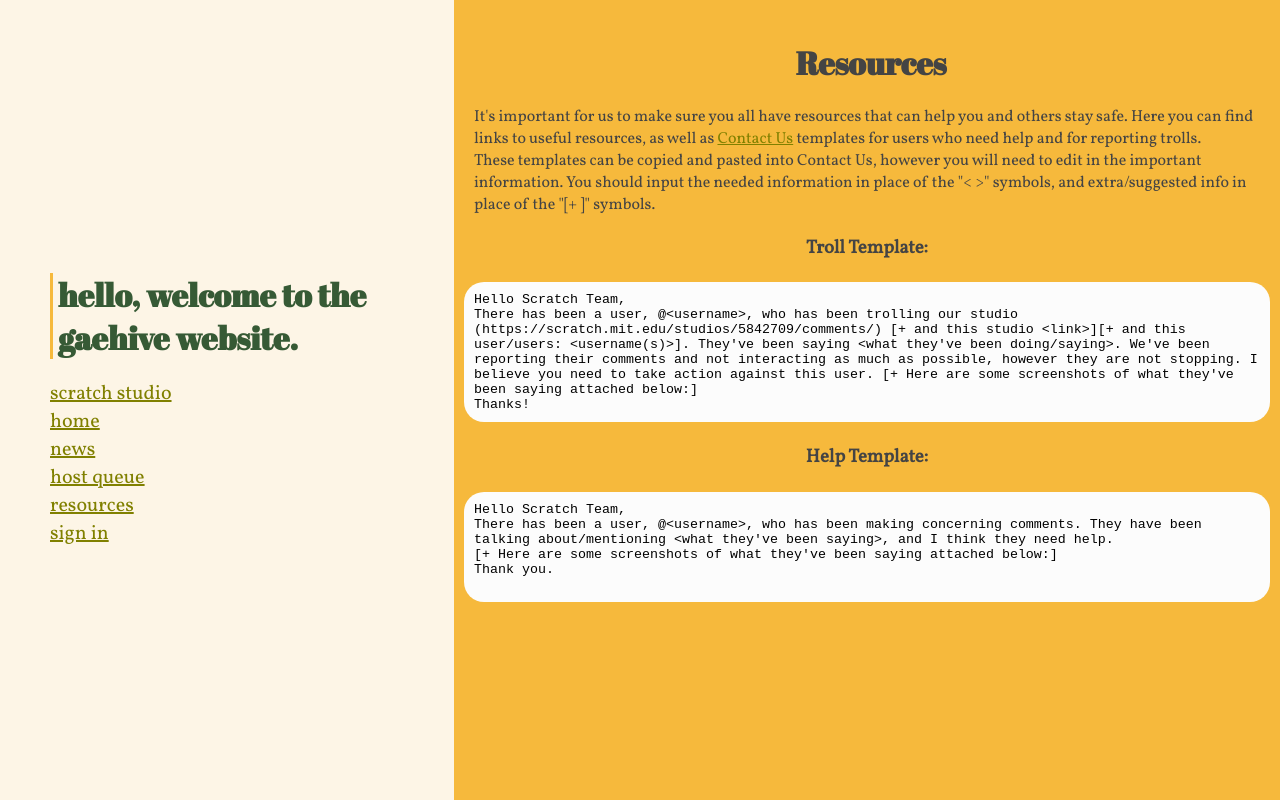
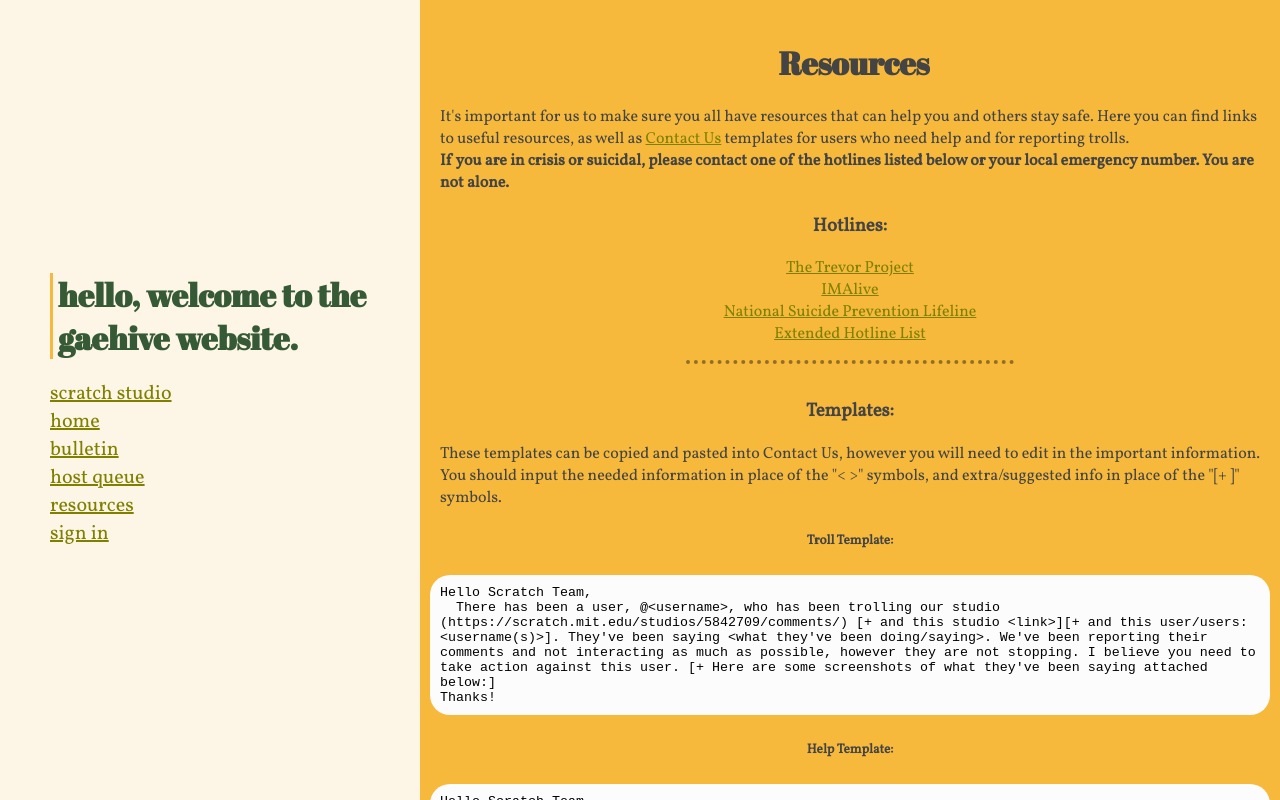
Before and after one commit to PurpleZen/gaehive, a Vue app: page /resources in a window 1280 px wide. Built offline with nearby package versions, Linux system fonts and the light colour scheme.

Commit message:
Cleanup!

```diff
--- a/src/App.vue
+++ b/src/App.vue
@@ -4,7 +4,7 @@
     <h1 v-if="id">hello {{ username }}, welcome to the gaehive website.</h1>
     <a class='sidelinks' href="https://scratch.mit.edu/studios/5842709/comments">scratch studio</a>
     <router-link class='sidelinks' to="/">home</router-link>
-    <router-link class='sidelinks' to="/news">news</router-link>
+    <router-link class='sidelinks' to="/bulletin">bulletin</router-link>
     <router-link class='sidelinks' to="/host-queue">host queue</router-link>
     <router-link class='sidelinks' to="/resources">resources</router-link>
     <a class='sidelinks' style="cursor: pointer" href="https://auth2.jupitersleo.repl.co/login" v-if="!this.id">sign in</a>
@@ -94,7 +94,8 @@
 .sidebar {
   background-color: oldlace;
   padding: 50px;
-  width: 30%;
+  width: 25%;
+  flex-shrink: 0;
   display: grid;
   justify-content: center;
   align-content: center;
@@ -106,12 +107,8 @@
 }
 
 .page {
-  width: 70%;
-}
-
-.user img {
-  border-radius: 50%;
-  margin-right: 10px;
+  width: 75%;
+  overflow: scroll;
 }
 
 .nextlist img {
@@ -155,6 +152,11 @@
   margin: 0px;
 }
 
+.user img {
+  border-radius: 50%;
+  margin-right: 10px;
+}
+
 .currnext .user {
   font-size: 25px;
   font-weight: bold;
@@ -184,38 +186,10 @@
   animation: rotation 1s ease-in-out infinite;
 }
 
-.settings {
-  width: 50px;
-  height: 50px;
-  background-color: #444;
-  border-radius: 50%;
-  box-shadow: 0 5px 10px 5px #3332;
-}
-
-.menu {
-  display: grid;
-  position: absolute;
-  right: 0;
-  top: 0;
-  z-index: 1;
-  background-color: #444c;
-  backdrop-filter: blur(5px);
-  color: var(--bgc);
-  padding: 30px;
-  margin: 70px 20px;
-  border-radius: 22.5px;
-  box-shadow: 0 5px 10px 5px #3332;
-}
-
-.login-popup {
-  background-color: #fcfcfc;
-  display: grid;
-  padding: 10px;
-  margin: 30px;
-  position: absolute;
-  z-index: 1;
-  justify-self: center;
-  align-self: center;
+.break {
+  width: 40%;
+  border-bottom: 4px dotted #0006 ;
+  margin: 15px
 }
 
 @keyframes rotation {
@@ -244,5 +218,8 @@
   .sidebar {
     height: 50vh;
   }
+  .page {
+    overflow: initial;
+  }
 }
 </style>
--- a/src/models/LoginSuccess.vue
+++ /dev/null
@@ -1,22 +0,0 @@
-<template>
-  <div class="login-model">
-    <h2>Hi, {{ username }}</h2>
-    <h3>You've successfully logged in! 🎉</h3>
-  </div>
-</template>
-
-<script>
-  export default {
-    mounted() {
-      if (localStorage['user']) {
-        this.username = JSON.parse(localStorage['user']).username
-      }
-    },
-    data() {
-      return {
-        username: null
-      }
-    }
-  }
-
-</script>
--- a/src/pages/404.vue
+++ b/src/pages/404.vue
@@ -22,11 +22,17 @@
 
 <style>
   img {
-    width: 200px;
+    width: 500px;
   }
 
   .queue {
     justify-content: center;
     align-content: center;
   }
+
+  @media screen and (max-width: 800px) {
+    img {
+      width: 200px;
+    }
+  }
 </style>
--- a/src/pages/Home.vue
+++ b/src/pages/Home.vue
@@ -2,8 +2,8 @@
   <div class="page">
   <div class="container">
   <div id="text" class="queue">
-    <h1 class="greeting">The Gaehive</h1>
-    <h3>A supportive place for LGBTQ+ folks and Allies :)</h3>
+    <h1 class="greeting">The Gaehive Website</h1>
+    <h3>Welome to the official Gaehive website! This website was built by <a href="https://scratch.mit.edu/users/LegoManiac04/">LegoManiac04</a> for the Scratch Studio known as the Gaehive. Here, you can find useful links, as well as some useful and fun tools, like the host queue, and our news bulletin!</h3>
   </div>
   </div>
 
--- a/src/pages/Login.vue
+++ b/src/pages/Login.vue
@@ -1,18 +1,15 @@
  <template>
   <LoginProcess v-if="phase == 'process'" />
-  <LoginSuccess v-if="phase == 'success'" />
 </template>
 
 <script>
   import LoginProcess from '../models/LoginProcess.vue'
-  import LoginSuccess from '../models/LoginSuccess.vue'
 
   export default {
     mounted() {
 
       const params = new URLSearchParams(window.location.search);
       const privateCode = params.get("privateCode")
-      const success = params.get("success")
       const logout = params.get("logout")
 
       if (privateCode) {
@@ -33,13 +30,8 @@
 
             localStorage.setItem("token", res.token)
 
-
-
-            location.href = "/?login=true"
+            location.href = "/"
           })
-      }
-      if (success) {
-        this.phase = "success"
       }
     },
     data() {
@@ -49,8 +41,7 @@
       }
     },
     components: {
-      LoginProcess,
-      LoginSuccess
+      LoginProcess
     }
   }
 
--- a/src/pages/Resources.vue
+++ b/src/pages/Resources.vue
@@ -3,19 +3,48 @@
   <div class="container">
   <div id="text" class="queue">
     <h1 class="greeting">Resources</h1>
-    <span>It's important for us to make sure you all have resources that can help you and others stay safe. Here you can find links to useful resources, as well as <a href='https://scratch.mit.edu/contact-us/'>Contact Us</a> templates for users who need help and for reporting trolls.</span>
+    <span>It's important for us to make sure you all have resources that can help you and others stay safe. Here you can find links to useful resources, as well as <a href='https://scratch.mit.edu/contact-us/'>Contact Us</a> templates for users who need help and for reporting trolls.
+<br><b>If you are in crisis or suicidal, please contact one of the hotlines listed below or your local emergency number. You are not alone.</b></span>
+
+    <h3>Hotlines:</h3>
+    <a href="https://www.thetrevorproject.org/">
+      <span>The Trevor Project</span>
+    </a>
+
+    <a href="https://www.imalive.org/">
+      <span>IMAlive</span>
+    </a>
+
+    <a href="https://988lifeline.org/">
+      <span>National Suicide Prevention Lifeline</span>
+    </a>
+
+    <a href="https://scratch.mit.edu/studios/29543068/">
+      <span>Extended Hotline List</span>
+    </a>
+
+    <div class="break"></div>
+
+    <h3>Templates:</h3>
     <span>These templates can be copied and pasted into Contact Us, however you will need to edit in the important information. You should input the needed information in place of the "&lt; >" symbols, and extra/suggested info in place of the "[+ ]" symbols.</span>
 
-    <h3>Troll Template:</h3>
-  <textarea type="text" rows="8" value="Hello Scratch Team,
-There has been a user, @<username>, who has been trolling our studio (https://scratch.mit.edu/studios/5842709/comments/) [+ and this studio <link>][+ and this user/users: <username(s)>]. They've been saying <what they've been doing/saying>. We've been reporting their comments and not interacting as much as possible, however they are not stopping. I believe you need to take action against this user. [+ Here are some screenshots of what they've been saying attached below:]
+    <h5>Troll Template:</h5>
+    <textarea type="text" rows="8" value="Hello Scratch Team,
+  There has been a user, @<username>, who has been trolling our studio (https://scratch.mit.edu/studios/5842709/comments/) [+ and this studio <link>][+ and this user/users: <username(s)>]. They've been saying <what they've been doing/saying>. We've been reporting their comments and not interacting as much as possible, however they are not stopping. I believe you need to take action against this user. [+ Here are some screenshots of what they've been saying attached below:]
 Thanks!" @focus="$event.target.select()"></textarea>
 
-  <h3>Help Template:</h3>
-  <textarea type="text" rows="6" value="Hello Scratch Team,
+    <h5>Help Template:</h5>
+    <textarea type="text" rows="6" value="Hello Scratch Team,
 There has been a user, @<username>, who has been making concerning comments. They have been talking about/mentioning <what they've been saying>, and I think they need help.
 [+ Here are some screenshots of what they've been saying attached below:]
-Thank you." @focus="$event.target.select()"></textarea>
+Thank you." @focus="$event.target.select()"> </textarea>
+
+    <div class="break"></div>
+
+    <h3>Extra Resources:</h3>
+    <a href="https://scratch.mit.edu/studios/30962694/comments">
+      <span>Support & Resources</span>
+    </a>
   </div>
   </div>
 
```
